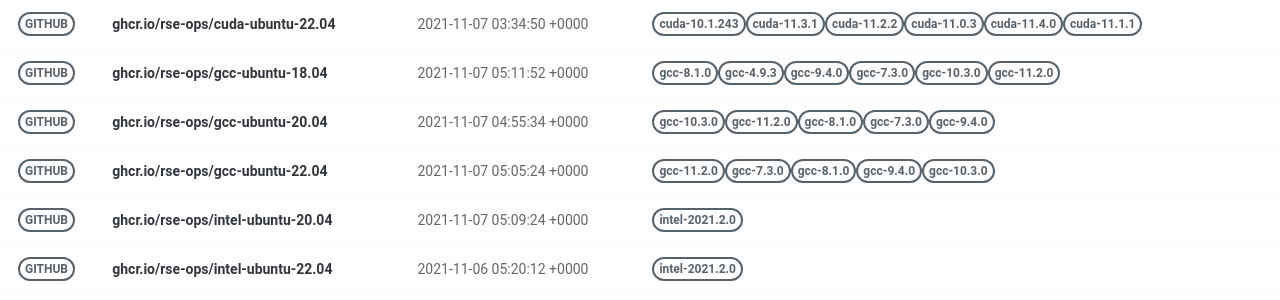
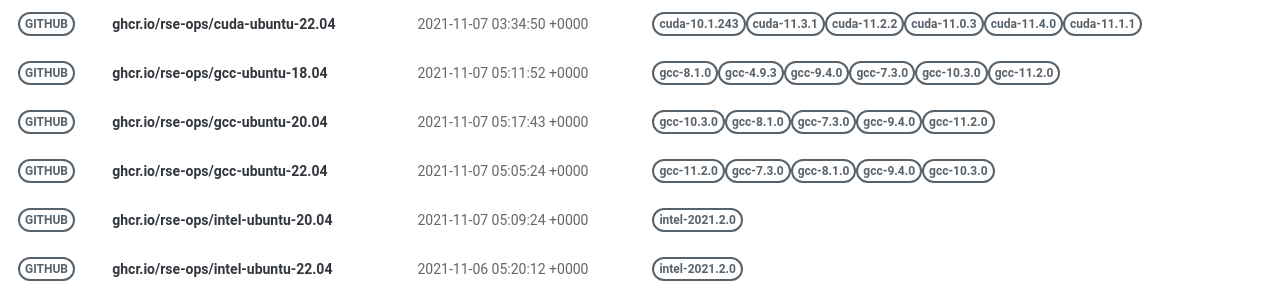
Before and after one commit to rse-ops/docker-images, a Jekyll site: the page built from pages/index.md, in a window 1280 px wide. Shown: the part 326-626 px from the top of the page. Built offline with Jekyll 4.4.1, drawn with Linux system fonts in a browser that asks for light colours; nearby versions of some CDN libraries.

Commit message:
Automated push to update library 2021-11-07

```diff
--- a/_library/ghcr.io-rse-ops-gcc-ubuntu-20.04.md
+++ b/_library/ghcr.io-rse-ops-gcc-ubuntu-20.04.md
@@ -1,7 +1,7 @@
 ---
 layout: container
 name: ghcr.io/rse-ops/gcc-ubuntu-20.04
-updated_at: 2021-11-07 04:55:34.786960
+updated_at: 2021-11-07 05:17:43.830686
 
 
 container_url: https://github.com/orgs/rse-ops/packages/container/package/gcc-ubuntu-20.04
```
Also changed, not shown: other parts of _library/ghcr.io-rse-ops-gcc-ubuntu-20.04.md (+3 -3 lines).
